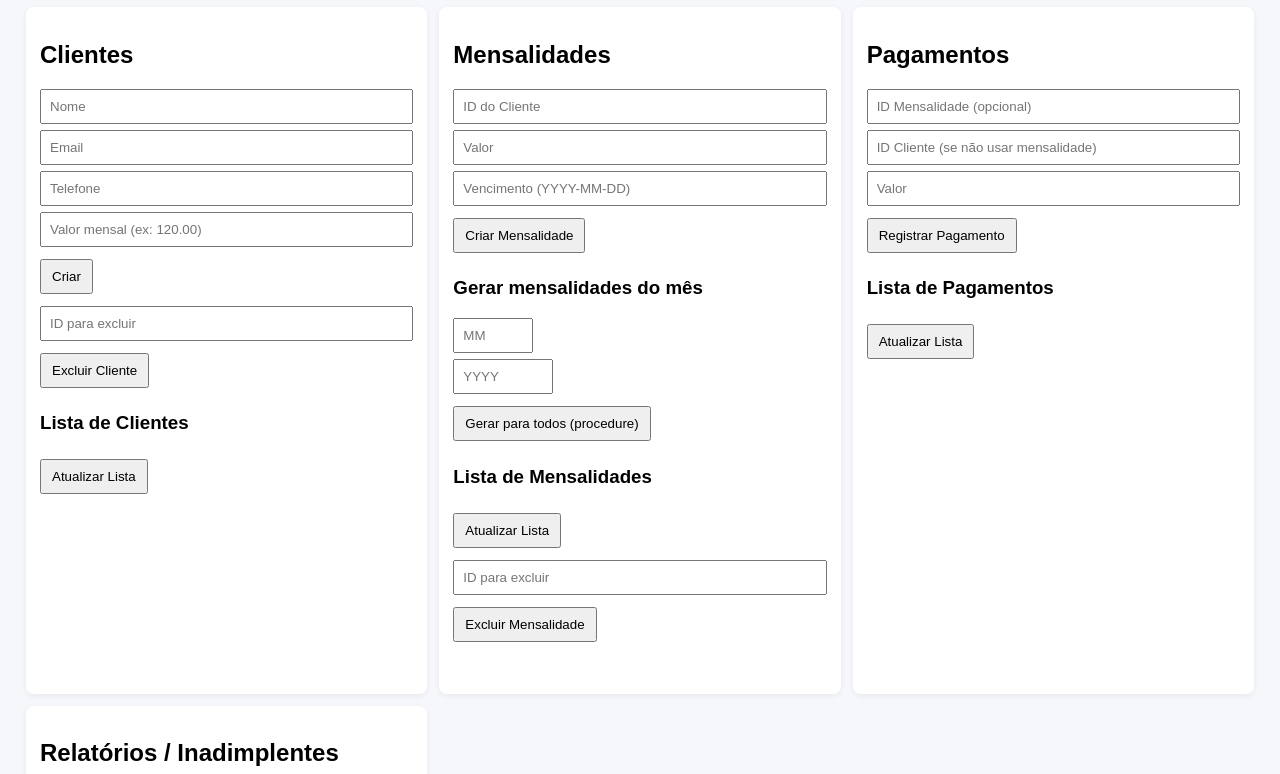
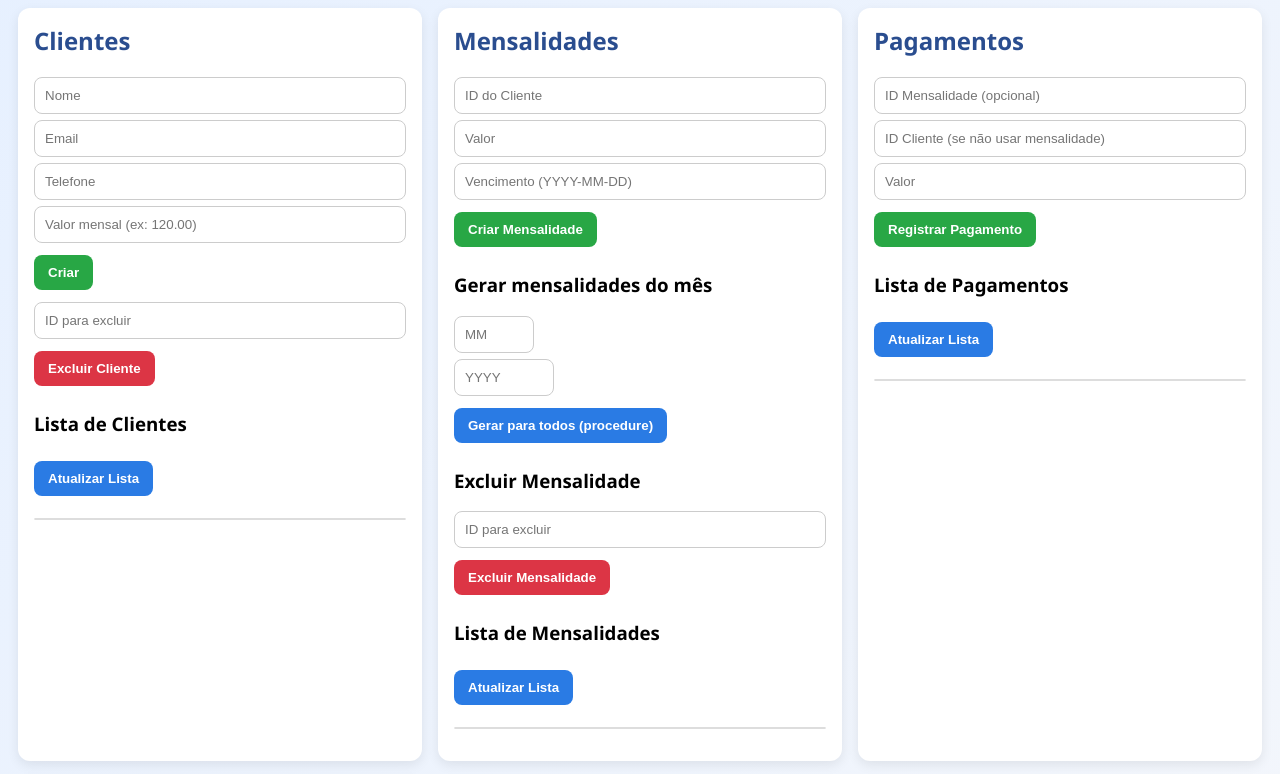
Before and after one commit to Misael-Lima/Controle-Mensalidades-Academia, a plain HTML site: page frontend/index.html in a window 1280 px wide. Shown: the part 99-873 px from the top of the page. Drawn offline with Linux system fonts and the light colour scheme; no server answers.

Commit message:
melhorias html css

```diff
--- a/frontend/index.html
+++ b/frontend/index.html
@@ -8,6 +8,8 @@
 <body>
     <h1>Controle de Academia</h1>
     <div class="grid">
+
+        <!-- CLIENTES -->
         <div class="card">
             <h2>Clientes</h2>
             <input id="cliente_nome" placeholder="Nome" />
@@ -15,56 +17,67 @@
             <input id="cliente_telefone" placeholder="Telefone" />
             <input id="cliente_mensalidade" placeholder="Valor mensal (ex: 120.00)" />
             <div class="buttons">
-                <button onclick="criarCliente()">Criar</button>
+                <button class="success" onclick="criarCliente()">Criar</button>
             </div>
             <input id="cliente_id_editar" placeholder="ID para excluir" />
-            <button onclick="deletarCliente()">Excluir Cliente</button>
+            <button class="danger" onclick="deletarCliente()">Excluir Cliente</button>
             <h3>Lista de Clientes</h3>
             <button onclick="listarClientes()">Atualizar Lista</button>
             <ul id="lista_clientes"></ul>
         </div>
 
+        <!-- MENSALIDADES -->
         <div class="card">
             <h2>Mensalidades</h2>
             <input id="mensal_cliente_id" placeholder="ID do Cliente" />
             <input id="mensal_valor" placeholder="Valor" />
             <input id="mensal_vencimento" placeholder="Vencimento (YYYY-MM-DD)" />
-            <button onclick="criarMensalidade()">Criar Mensalidade</button>
+            <button class="success" onclick="criarMensalidade()">Criar Mensalidade</button>
+
             <h3>Gerar mensalidades do mês</h3>
             <input id="gerar_mes" placeholder="MM" style="width:80px" />
             <input id="gerar_ano" placeholder="YYYY" style="width:100px" />
             <button onclick="gerarMensalidades()">Gerar para todos (procedure)</button>
+
+            <!-- Exclusão antes da lista -->
+            <h3>Excluir Mensalidade</h3>
+            <input id="mensalidade_id_excluir" placeholder="ID para excluir" />
+            <button class="danger" onclick="deletarMensalidade()">Excluir Mensalidade</button>
+
             <h3>Lista de Mensalidades</h3>
             <button onclick="listarMensalidades()">Atualizar Lista</button>
-            <input id="mensalidade_id_excluir" placeholder="ID para excluir" />
-            <button onclick="deletarMensalidade()">Excluir Mensalidade</button>
             <ul id="lista_mensalidades"></ul>
         </div>
 
+        <!-- PAGAMENTOS -->
         <div class="card">
             <h2>Pagamentos</h2>
             <input id="pag_mensalidade_id" placeholder="ID Mensalidade (opcional)" />
             <input id="pag_cliente_id" placeholder="ID Cliente (se não usar mensalidade)" />
             <input id="pag_valor" placeholder="Valor" />
-            <button onclick="registrarPagamento()">Registrar Pagamento</button>
+            <button class="success" onclick="registrarPagamento()">Registrar Pagamento</button>
+
             <h3>Lista de Pagamentos</h3>
             <button onclick="listarPagamentos()">Atualizar Lista</button>
             <ul id="lista_pagamentos"></ul>
         </div>
 
+        <!-- RELATÓRIOS -->
         <div class="card">
             <h2>Relatórios / Inadimplentes</h2>
-            <button onclick="listarInadimplentes()">Listar Inadimplentes</button>
+            <button class="danger" onclick="listarInadimplentes()">Listar Inadimplentes</button>
             <ul id="lista_inadimplentes"></ul>
+
             <h3>Relatório: total por cliente (JOIN + GROUP BY)</h3>
             <button onclick="relatorioTotais()">Gerar relatório</button>
             <pre id="relatorio_totais"></pre>
+
             <h3>Média de pagamentos (Function)</h3>
             <button onclick="mediaPagamentos()">Calcular média</button>
             <div id="media_pagamentos"></div>
         </div>
+
     </div>
-
     <script src="app.js"></script>
 </body>
 </html>
--- a/frontend/style.css
+++ b/frontend/style.css
@@ -1,9 +1,119 @@
-body { font-family: Arial, sans-serif; background:#f5f7fb; padding:18px; }
-h1 { color:#2c3e50; }
-.grid { display:grid; grid-template-columns: repeat(auto-fit, minmax(300px,1fr)); gap:12px; }
-.card { background:white; padding:14px; border-radius:8px; box-shadow: 0 2px 6px rgba(0,0,0,0.06); }
-input { display:block; margin:6px 0; padding:8px; width:100%; box-sizing:border-box; }
-button { padding:8px 10px; margin:6px 4px 6px 0; }
-pre { white-space: pre-wrap; background:#efefef; padding:8px; border-radius:6px; }
-ul { max-height:220px; overflow:auto; padding-left:18px; }
-.buttons { margin:6px 0; }
+/* ======== ESTILO GERAL ======== */
+body {
+    font-family: 'Segoe UI', Arial, sans-serif;
+    background: linear-gradient(135deg, #e6f0ff, #f5f7fb);
+    padding: 18px;
+    margin: 0;
+}
+
+h1 {
+    color: #1a2b4c;
+    text-align: center;
+    margin-bottom: 25px;
+    font-size: 2rem;
+}
+
+/* ======== GRID ======== */
+.grid {
+    display: grid;
+    grid-template-columns: repeat(auto-fit, minmax(300px, 1fr));
+    gap: 16px;
+}
+
+/* ======== CARDS ======== */
+.card {
+    background: white;
+    padding: 16px;
+    border-radius: 12px;
+    box-shadow: 0 4px 12px rgba(0,0,0,0.08);
+    transition: transform 0.2s ease, box-shadow 0.2s ease;
+}
+.card:hover {
+    transform: translateY(-4px);
+    box-shadow: 0 6px 18px rgba(0,0,0,0.12);
+}
+
+.card h2 {
+    color: #2a4d8f;
+    margin-top: 0;
+}
+
+/* ======== INPUTS ======== */
+input {
+    display: block;
+    margin: 6px 0;
+    padding: 10px;
+    width: 100%;
+    box-sizing: border-box;
+    border: 1px solid #ccc;
+    border-radius: 8px;
+    transition: border-color 0.2s ease, box-shadow 0.2s ease;
+}
+
+input:focus {
+    border-color: #2a7be4;
+    box-shadow: 0 0 5px rgba(42, 123, 228, 0.3);
+    outline: none;
+}
+
+/* ======== BOTÕES ======== */
+button {
+    padding: 10px 14px;
+    margin: 6px 4px 6px 0;
+    border: none;
+    border-radius: 8px;
+    background: #2a7be4;
+    color: white;
+    font-weight: 600;
+    cursor: pointer;
+    transition: background 0.2s ease, transform 0.1s ease;
+}
+
+button:hover {
+    background: #1d5cb8;
+    transform: scale(1.03);
+}
+
+button:active {
+    transform: scale(0.98);
+}
+
+/* Botão alternativo (verde) */
+button.success {
+    background: #28a745;
+}
+button.success:hover {
+    background: #1e7d34;
+}
+
+/* Botão de perigo (vermelho) */
+button.danger {
+    background: #dc3545;
+}
+button.danger:hover {
+    background: #b02a37;
+}
+
+/* ======== LISTAS ======== */
+ul {
+    max-height: 220px;
+    overflow: auto;
+    padding-left: 18px;
+    background: #f9f9f9;
+    border-radius: 8px;
+    border: 1px solid #ddd;
+}
+
+/* ======== TEXTOS E RELATÓRIOS ======== */
+pre {
+    white-space: pre-wrap;
+    background: #eef3f9;
+    padding: 8px;
+    border-radius: 6px;
+    font-family: monospace;
+}
+
+/* ======== SEÇÃO DE BOTÕES AGRUPADOS ======== */
+.buttons {
+    margin: 6px 0;
+}
```
